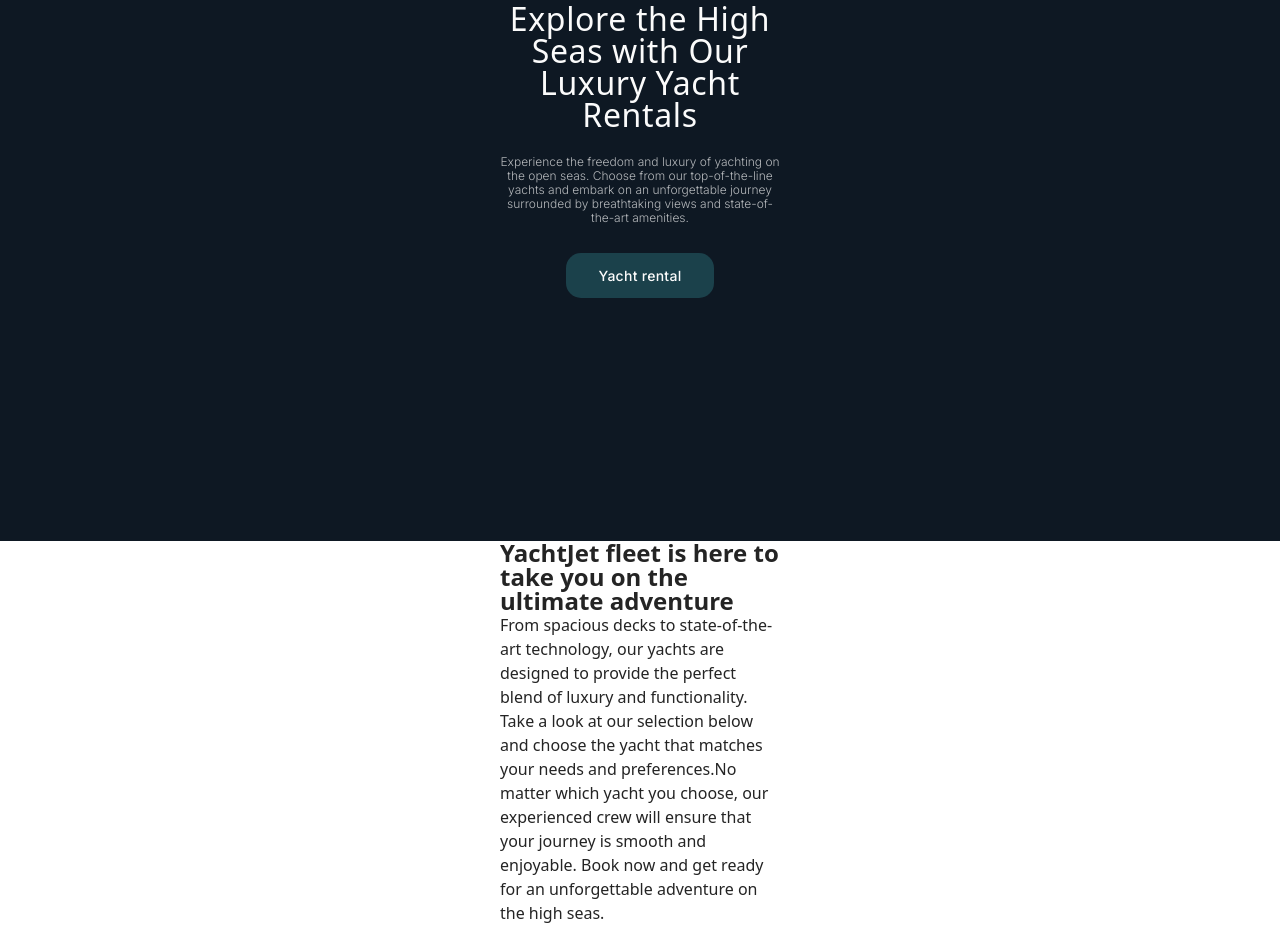
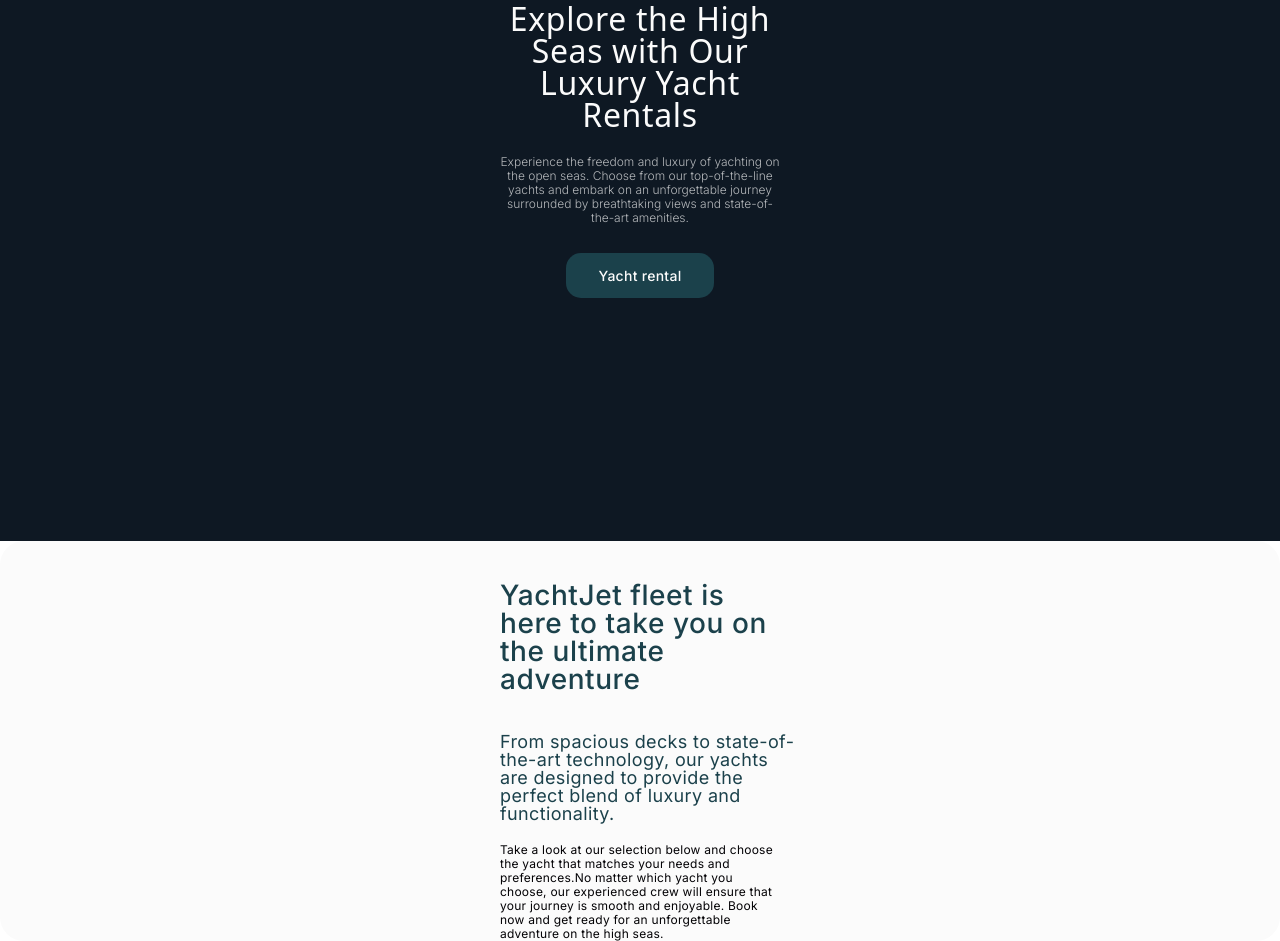
Before and after one commit to AnastasiiaMehei/YatchJet, a website built with Vite: page src/index.html in a window 1280 px wide. Shown: the part 259-1200 px from the top of the page. Built offline with nearby package versions, Linux system fonts and the light colour scheme.

Commit message:
background img

```diff
--- /dev/null
+++ b/src/css/about-us.css
@@ -0,0 +1,41 @@
+.about-us-section {
+    background-color: #FBFBFB;
+    border-radius: 24px;
+    padding-top: 40px;
+}
+.about-us-title {
+    max-width: 295px;
+    margin-bottom: 40px;
+    color: #1B414B;
+    font-family: Inter;
+    font-size: 28px;
+    font-style: normal;
+    font-weight: 500;
+    line-height: 1;
+    letter-spacing: 0.02em;
+    display: flex;
+    justify-content: flex-start;
+}
+.first-paragraph {
+    color: #1B414B;
+    font-family: Inter;
+    font-size: 18px;
+    font-style: normal;
+    font-weight: 400;
+    line-height: 1;
+    letter-spacing: 0.02em;
+    margin-bottom: 20px;
+    display: flex;
+    justify-content: flex-start;
+    width: 295px;
+}
+.second-paragraph {
+    color: #040306;
+    font-family: Inter;
+    font-size: 12px;
+    font-style: normal;
+    font-weight: 400;
+    line-height: 1.16;
+    letter-spacing: 0.02em;
+    margin-bottom: 40px;
+}
--- a/src/css/about.css
+++ /dev/null
@@ -1,4 +0,0 @@
-.about-us-section {}
-.about-us-title {}
-.first-paragraph {}
-.second-paragraph {}
--- a/src/css/hero.css
+++ b/src/css/hero.css
@@ -14,6 +14,7 @@
     line-height: 1;
     letter-spacing: 0.02em;
     margin-bottom: 24px;
+    max-width:  335px;
 }
 .hero-text {
     color: rgba(251, 251, 251, 0.70);
--- a/src/css/styles.css
+++ b/src/css/styles.css
@@ -7,7 +7,7 @@
 @import url('./reset.css');
 @import url('./header.css');
 @import url('./hero.css');
-@import url('./about.css');
+@import url('./about-us.css');
 
 
 :root {
@@ -30,5 +30,27 @@
   padding-right: 20px;
   max-width: 320px;
   margin: 0 auto;
-
 }
+@media screen and
+(min-resolution: 192dpi),
+(min-resolution: 2dppx),
+(min-device-pixel-ratio: 2) {
+    @media (max-width: 768px) {
+        .hero {
+            background-image: linear-gradient(359deg, rgba(17, 19, 31, 0.80) 42.62%, rgba(17, 19, 31, 0.31) 84.12%, rgba(17, 19, 31, 0.00) 99.94%),
+            url(../img/M_hero-2x.jpg)
+        }
+    }
+    @media (max-width: 1279px) {
+      .hero {
+          background-image: linear-gradient(359deg, rgba(17, 19, 31, 0.80) 42.62%, rgba(17, 19, 31, 0.31) 84.12%, rgba(17, 19, 31, 0.00) 99.94%),
+          url(../img/T_hero-2x.jpg)
+      }
+  }
+  @media (max-width: 1439px) {
+    .hero {
+        background-image: linear-gradient(359deg, rgba(17, 19, 31, 0.80) 42.62%, rgba(17, 19, 31, 0.31) 84.12%, rgba(17, 19, 31, 0.00) 99.94%),
+        url(../img/D-hero-2x.jpg)
+    }
+}
+}
```
Also changed, not shown: src/img/D-hero-1x.jpg (added), src/img/D-hero-2x.jpg (added), src/img/DD_hero-1x.jpg (added), src/img/DD_hero-2x.jpg (added), src/img/M_hero-1x.jpg (added), src/img/M_hero-2x.jpg (added), src/img/T_hero-1x.jpg (added), src/img/T_hero-2x.jpg (added).
